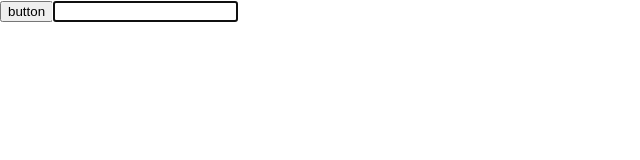
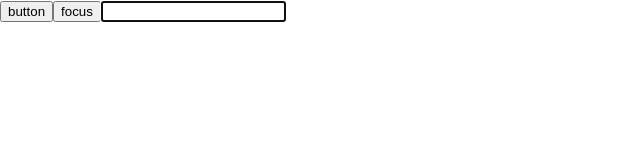
Before and after one commit to ueken65/mahjong-efficiency, a Next.js app: page /hoge/1 in a window 1280 px wide. Both pictures are taken after a click on the button "button". Shown: the top 160 px of the page, without its empty margins (0-640 px from the left). Built offline with nearby package versions, Linux system fonts and the light colour scheme.

Commit message:
test: クリックするとfocusするボタンを設置しuseEffectでクリックさせる

```diff
--- a/pages/hoge/[id].tsx
+++ b/pages/hoge/[id].tsx
@@ -23,11 +23,25 @@ export const getServerSideProps: GetServerSideProps<Props> = async (
 };
 
 const TestInput: React.FC = () => {
+  const buttonRef = useRef<HTMLButtonElement>(null);
   const inputRef = useRef<HTMLInputElement>(null);
   useEffect(() => {
+    buttonRef.current?.click();
+  }, [buttonRef]);
+
+  const handleOnClickButton = () => {
+    console.log("click!");
     inputRef.current?.focus();
-  }, []);
-  return <input ref={inputRef} type="text" />;
+  };
+
+  return (
+    <>
+      <button ref={buttonRef} onClick={handleOnClickButton}>
+        focus
+      </button>
+      <input ref={inputRef} type="text" />
+    </>
+  );
 };
 
 const Container: React.FC<Props> = (props) => {
```
